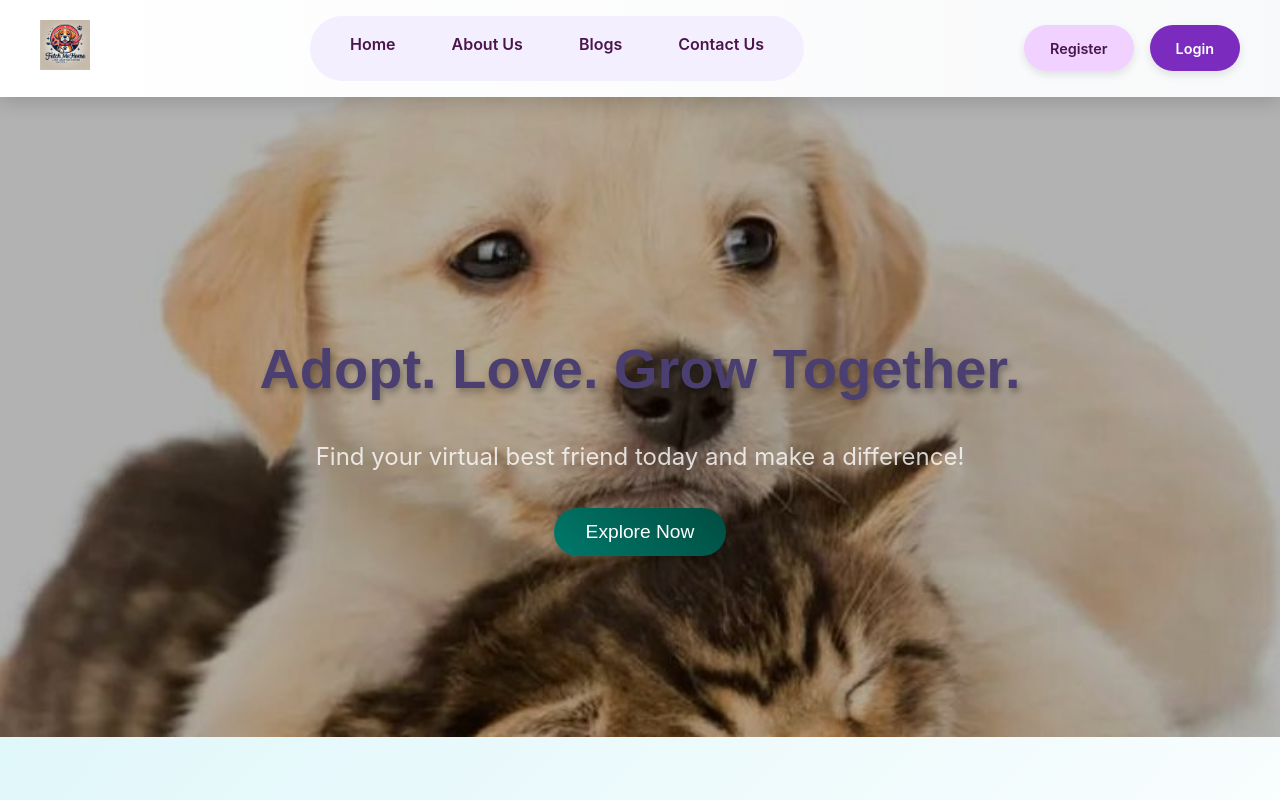
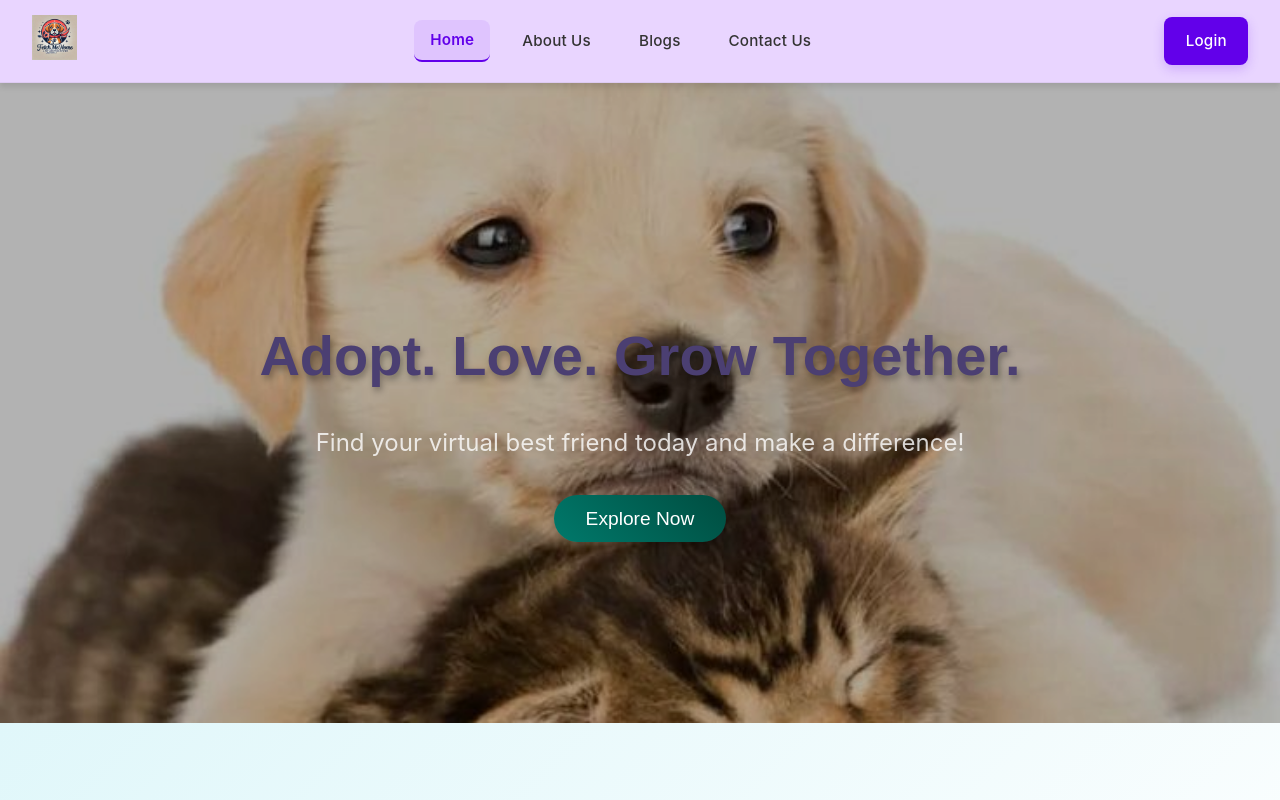
Before and after one commit to chamithsandeepa/Fetch_Me_Home_FrontEnd, a React (Vite) app: page / in a window 1280 px wide. Shown: the top 800 px of the page. Built offline with nearby package versions, Linux system fonts and the light colour scheme.

Commit message:
styles the NavBar

```diff
--- a/src/Components/NavBar/NavBar.css
+++ b/src/Components/NavBar/NavBar.css
@@ -1,26 +1,23 @@
 /* NavBar.css */
 .navbar {
-  background: linear-gradient(to right, #ffffff, #f8f9fa);
-  box-shadow: 0 4px 12px rgba(0, 0, 0, 0.1);
-  padding: 1rem 0;
+  background: rgba(255, 255, 255, 0.95);
+  backdrop-filter: blur(10px);
+  box-shadow: 0 2px 20px rgba(0, 0, 0, 0.06);
+  padding: 0.75rem 0;
   position: sticky;
   top: 0;
   z-index: 1000;
-  transition: background-color 0.3s ease, box-shadow 0.3s ease;
-}
-
-.navbar:hover {
-  background-color: #f4f4f8;
-  box-shadow: 0 6px 18px rgba(0, 0, 0, 0.15);
+  border-bottom: 1px solid rgba(0, 0, 0, 0.05);
 }
 
 .nav-container {
-  max-width: 1200px;
+  max-width: 1400px;
   margin: 0 auto;
-  padding: 0 1.5rem;
+  padding: 0 2rem;
   display: flex;
   justify-content: space-between;
   align-items: center;
+  gap: 2rem;
 }
 
 .logo-container {
@@ -28,196 +25,184 @@
 }
 
 .logo {
-  height: 50px;
+  height: 45px;
   width: auto;
-  object-fit: contain;
-  transition: transform 0.3s ease;
+  transition: transform 0.3s cubic-bezier(0.34, 1.56, 0.64, 1);
 }
 
 .logo:hover {
-  transform: scale(1.1);
+  transform: scale(1.05);
 }
 
 .nav-links {
   display: flex;
   align-items: center;
-  gap: 1.5rem;
-  background-color: #f4efff;
-  padding: 0.5rem 1.5rem;
-  border-radius: 50px;
-  transition: background-color 0.3s ease, box-shadow 0.3s ease;
-}
-
-.nav-links:hover {
-  background-color: #ece6ff;
-  box-shadow: 0 4px 8px rgba(0, 0, 0, 0.1);
+  gap: 1rem;
+  position: relative;
+  padding: 0.5rem;
+  border-radius: 12px;
 }
 
 .nav-link {
-  color: #4a154b;
+  color: #333;
   text-decoration: none;
-  font-weight: 600;
-  font-size: 1rem;
+  font-weight: 500;
+  font-size: 0.95rem;
   padding: 0.5rem 1rem;
-  border-radius: 25px;
-  transition: all 0.3s ease, transform 0.2s ease;
+  border-radius: 8px;
+  transition: all 0.2s ease;
+  position: relative;
+  letter-spacing: 0.2px;
 }
 
 .nav-link:hover {
-  background-color: #dcd3ff;
-  color: #2e0d4f;
-  transform: translateY(-3px);
+  color: #6200ea;
+  background: rgba(98, 0, 234, 0.05);
 }
 
 .nav-link.active {
-  background-color: #7b2cbf;
-  color: white;
-  font-weight: 700;
-  box-shadow: 0 3px 6px rgba(0, 0, 0, 0.15);
+  color: #6200ea;
+  background: rgba(98, 0, 234, 0.08);
+  font-weight: 600;
+  border-bottom: 2px solid #6200ea; /* Optional for visual enhancement */
 }
 
 .auth-buttons {
   display: flex;
-  gap: 1rem;
+  gap: 0.75rem;
   align-items: center;
 }
 
 .register-btn,
 .login-btn {
-  padding: 0.6rem 1.5rem;
-  border-radius: 30px;
-  font-weight: 600;
-  font-size: 0.9rem;
+  padding: 0.6rem 1.2rem;
+  border-radius: 8px;
+  font-weight: 500;
+  font-size: 0.95rem;
   text-decoration: none;
-  box-shadow: 0 4px 8px rgba(0, 0, 0, 0.1);
   transition: all 0.3s ease;
-  position: relative;
-  overflow: hidden;
+  letter-spacing: 0.2px;
+  border: 2px solid transparent;
 }
 
 .register-btn {
-  background-color: #f0d1ff;
-  color: #4a154b;
-  border: 2px solid transparent;
+  background: rgba(98, 0, 234, 0.08);
+  color: #6200ea;
 }
 
 .register-btn:hover {
-  background-color: #e6c4ff;
-  border-color: #7b2cbf;
-  transform: translateY(-3px);
+  background: rgba(98, 0, 234, 0.12);
+  transform: translateY(-1px);
 }
 
 .login-btn {
-  background-color: #7b2cbf;
+  background: #6200ea;
   color: white;
-  border: 2px solid transparent;
+  box-shadow: 0 4px 12px rgba(98, 0, 234, 0.2);
 }
 
 .login-btn:hover {
-  background-color: #6a1b9a;
-  border-color: white;
-  transform: translateY(-3px);
+  background: #5000c9;
+  transform: translateY(-1px);
+  box-shadow: 0 6px 16px rgba(98, 0, 234, 0.25);
 }
 
-/* Animated underline effect for nav links */
+/* Hover effect for nav links */
 .nav-link::after {
   content: "";
-  display: block;
+  position: absolute;
+  bottom: 0;
+  left: 50%;
+  width: 0;
   height: 2px;
-  background: linear-gradient(to right, #7b2cbf, #e6c4ff);
-  transition: width 0.3s ease;
-  width: 0%;
-  margin-top: 5px;
+  background: #6200ea;
+  transition: all 0.3s ease;
+  transform: translateX(-50%);
+  opacity: 0;
 }
 
 .nav-link:hover::after {
-  width: 100%;
+  width: 70%;
+  opacity: 1;
 }
 
-/* Search bar (optional addition) */
-.nav-search {
-  position: relative;
-  margin-left: auto;
-  margin-right: 1rem;
-}
-
-.search-input {
-  padding: 0.5rem 1rem;
-  border: 2px solid #dcd3ff;
-  border-radius: 25px;
-  font-size: 1rem;
-  color: #4a154b;
-  transition: border-color 0.3s ease;
-}
-
-.search-input:focus {
-  border-color: #7b2cbf;
-  outline: none;
-}
-
-.search-icon {
-  position: absolute;
-  right: 1rem;
-  top: 50%;
-  transform: translateY(-50%);
-  color: #7b2cbf;
-}
-
-/* Hamburger Menu for Mobile */
+/* Mobile menu icon */
 .hamburger-menu {
   display: none;
   flex-direction: column;
-  gap: 5px;
+  gap: 4px;
+  padding: 0.5rem;
   cursor: pointer;
+  border-radius: 8px;
+  transition: background 0.2s ease;
 }
 
 .hamburger-line {
-  width: 25px;
-  height: 3px;
-  background-color: #4a154b;
-  border-radius: 2px;
+  width: 24px;
+  height: 2px;
+  background: #333;
+  border-radius: 4px;
+  transition: all 0.3s ease;
 }
 
-@media (max-width: 900px) {
-  .nav-links {
-    gap: 1rem;
-    padding: 0.5rem 1rem;
-    margin: 0 1rem;
+.hamburger-menu:hover {
+  background: rgba(98, 0, 234, 0.05);
+}
+
+.hamburger-menu:hover .hamburger-line {
+  background: #6200ea;
+}
+
+@media (max-width: 1024px) {
+  .nav-container {
+    padding: 0 1.5rem;
   }
 
   .nav-link {
-    padding: 0.4rem 1rem;
-    font-size: 0.9rem;
+    padding: 0.5rem 0.75rem;
+  }
+}
+
+@media (max-width: 768px) {
+  .navbar {
+    padding: 0.5rem 0;
+  }
+
+  .nav-container {
+    padding: 0.5rem 1rem;
+  }
+
+  .nav-links {
+    position: absolute;
+    top: 100%;
+    left: 0;
+    right: 0;
+    background: white;
+    flex-direction: column;
+    padding: 1rem;
+    gap: 0.5rem;
+    box-shadow: 0 4px 12px rgba(0, 0, 0, 0.1);
+    display: none;
+  }
+
+  .nav-links.active {
+    display: flex;
+  }
+
+  .nav-link {
+    width: 100%;
+    text-align: center;
+    padding: 0.75rem;
   }
 
   .auth-buttons {
-    gap: 0.75rem;
+    gap: 0.5rem;
   }
 
   .register-btn,
   .login-btn {
-    padding: 0.6rem 1.2rem;
+    padding: 0.5rem 1rem;
     font-size: 0.9rem;
-  }
-}
-
-@media (max-width: 768px) {
-  .nav-container {
-    flex-direction: column;
-    gap: 1rem;
-    padding: 1rem;
-  }
-
-  .nav-links {
-    flex-wrap: wrap;
-    justify-content: center;
-    padding: 0.5rem;
-    background-color: transparent;
-  }
-
-  .auth-buttons {
-    justify-content: center;
-    gap: 0.5rem;
   }
 
   .hamburger-menu {
@@ -226,24 +211,17 @@
 }
 
 @media (max-width: 480px) {
-  .nav-links {
-    flex-direction: column;
-    gap: 0.5rem;
-  }
-
-  .nav-link {
-    font-size: 0.85rem;
-  }
-
   .auth-buttons {
-    flex-direction: column;
-    gap: 0.5rem;
-    width: 100%;
+    flex-direction: row;
   }
 
   .register-btn,
   .login-btn {
-    width: 100%;
-    text-align: center;
+    padding: 0.5rem 0.75rem;
+    font-size: 0.85rem;
+  }
+
+  .logo {
+    height: 40px;
   }
 }
--- a/src/Components/NavBar/NavBar.tsx
+++ b/src/Components/NavBar/NavBar.tsx
@@ -1,5 +1,5 @@
 import React, { useState, useEffect } from "react";
-import { Link, useNavigate } from "react-router-dom";
+import { Link, useNavigate, useLocation } from "react-router-dom";
 import "./NavBar.css";
 
 interface NavLink {
@@ -16,6 +16,7 @@ const NavBar: React.FC<NavBarProps> = ({ logoSrc, navLinks }) => {
   const [isLoggedIn, setIsLoggedIn] = useState(false);
   const [role, setRole] = useState<string | null>(null);
   const navigate = useNavigate();
+  const location = useLocation(); // Get the current path
 
   const updateAuthState = () => {
     const roleFromStorage = localStorage.getItem("role");
@@ -24,16 +25,9 @@ const NavBar: React.FC<NavBarProps> = ({ logoSrc, navLinks }) => {
   };
 
   useEffect(() => {
-    // Initial auth state check
     updateAuthState();
-
-    // Listen for auth changes
-    const handleAuthChange = () => {
-      updateAuthState();
-    };
-
+    const handleAuthChange = () => updateAuthState();
     window.addEventListener("authChange", handleAuthChange);
-
     return () => {
       window.removeEventListener("authChange", handleAuthChange);
     };
@@ -43,10 +37,9 @@ const NavBar: React.FC<NavBarProps> = ({ logoSrc, navLinks }) => {
     localStorage.removeItem("role");
     setRole(null);
     setIsLoggedIn(false);
-    // Dispatch event to notify other components
     window.dispatchEvent(new CustomEvent("authChange"));
     navigate("/");
-    location.reload();
+    window.location.reload();
   };
 
   return (
@@ -59,12 +52,23 @@ const NavBar: React.FC<NavBarProps> = ({ logoSrc, navLinks }) => {
         </div>
         <nav className="nav-links">
           {navLinks.map((link) => (
-            <Link key={link.path} to={link.path} className="nav-link">
+            <Link
+              key={link.path}
+              to={link.path}
+              className={`nav-link ${
+                location.pathname === link.path ? "active" : ""
+              }`} // Add active class
+            >
               {link.label}
             </Link>
           ))}
           {role === "user" && (
-            <Link to="/adopt" className="nav-link">
+            <Link
+              to="/adopt"
+              className={`nav-link ${
+                location.pathname === "/adopt" ? "active" : ""
+              }`}
+            >
               Adopt a Pet
             </Link>
           )}
@@ -75,14 +79,9 @@ const NavBar: React.FC<NavBarProps> = ({ logoSrc, navLinks }) => {
               Logout
             </button>
           ) : (
-            <>
-              <Link to="/register" className="register-btn">
-                Register
-              </Link>
-              <Link to="/login" className="login-btn">
-                Login
-              </Link>
-            </>
+            <Link to="/login" className="login-btn">
+              Login
+            </Link>
           )}
         </div>
       </div>
```
